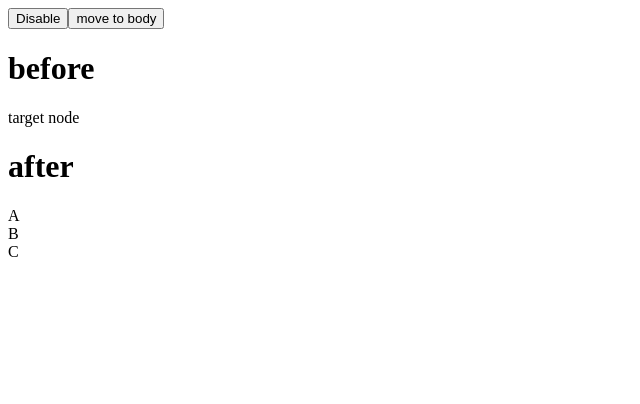
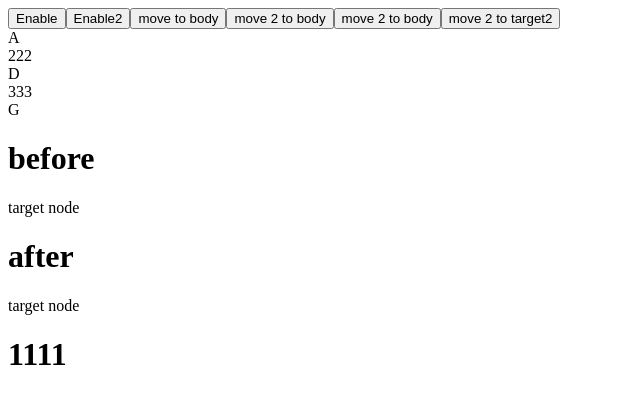
Before and after one commit to jackiotyu/vue2-teleport-next, a Vue app: page / in a window 1280 px wide. Shown: the top 404 px of the page, without its empty margins (0-640 px from the left). Built offline with nearby package versions, Linux system fonts and the light colour scheme.

Commit message:
chore: 使用注释节点占位

```diff
--- a/lib/Teleport.vue
+++ b/lib/Teleport.vue
@@ -11,24 +11,25 @@ export default defineComponent({
     },
     directives: {
         fragments: {
-            inserted: function (el) {
-                const children = Array.from(el.children);
-                const parent = el.parentElement;
-                children.forEach((item) => {
-                    parent && parent.appendChild(item);
-                });
-                parent && parent.removeChild(el);
+            inserted: function (el, binding, vnode) {
+                const componentInstance = vnode.context as any;
+                componentInstance.getFragment();
+                let parent = el.parentElement;
+                // TODO 处理上一级是teleport的情况
+                // parent && parent.attributes[fragmentAttr]s
+                parent && parent.replaceChild(componentInstance.comment, el);
             },
         },
     },
     data() {
         const base = {
-            parentRoot: null,
-        } as { parentRoot: HTMLElement | null };
-        return Object.preventExtensions(base) ;
+            comment: document.createComment(fragmentAttr),
+        } as {
+            comment: Comment;
+        };
+        return Object.preventExtensions(base);
     },
     mounted() {
-        this.getParentRoot();
         this.handleCheck();
     },
     updated() {
@@ -58,8 +59,8 @@ export default defineComponent({
             this.disabled ? this.revert() : this.transfer();
         },
         revert() {
-            if (!this.parentRoot) return;
-            this.parentRoot.appendChild(this.getFragment());
+            // 把注释节点转为实际子节点
+            this.comment.parentNode?.insertBefore(this.getFragment(), this.comment);
         },
         transfer() {
             let targetEl = typeof this.to === 'string' ? document.querySelector(this.to) : this.to;
@@ -68,13 +69,13 @@ export default defineComponent({
         },
         // @ts-ignore
         getParentRoot(): HTMLElement {
-            let parent = this.$parent;
+            let parentNode = this.comment.parentNode;
             // @ts-ignore
-            while (parent && parent.$el && parent.$el.attributes[fragmentAttr]) {
-                parent = parent.$parent;
+            while (parentNode && parentNode.attributes[fragmentAttr]) {
+                parentNode = parentNode.parentNode;
             }
             // @ts-ignore
-            this.parentRoot = parent.$el || document.body as HTMLElement;
+            return parentNode || document.body as HTMLElement;
         },
     },
 });
--- a/src/App.vue
+++ b/src/App.vue
@@ -1,15 +1,31 @@
 <template>
     <div>
         <button @click="onToggleDisable">{{ disabled ? 'Enable' : 'Disable' }}</button>
+        <button @click="onToggleDisable2">{{ disabled2 ? 'Enable2' : 'Disable2' }}</button>
         <button @click="onChangeTarget">move to {{ to }}</button>
+        <button @click="onChangeTarget2">move 2 to {{ to2 }}</button>
+        <button @click="to2 = 'body'">move 2 to body</button>
+        <button @click="to2 = '.target2'">move 2 to target2</button>
         <vue-teleport :to="to" :disabled="disabled">
             <div>A</div>
-            <div>B</div>
-            <div>C</div>
+            <section class="ddd">
+                222
+                <vue-teleport :to="to2" :disabled="disabled2">
+                    <div>D</div>
+                </vue-teleport>
+                333
+            </section>
+            <div>
+                <vue-teleport :to="to" :disabled="disabled">
+                    <div>G</div>
+                </vue-teleport>
+            </div>
         </vue-teleport>
         <h1>before</h1>
         <div class="target">target node</div>
         <h1>after</h1>
+        <div class="target2">target node</div>
+        <h1>1111</h1>
     </div>
 </template>
 
@@ -23,7 +39,9 @@ export default {
     data() {
         return {
             to: 'body', // selector of the target element
-            disabled: false,
+            to2: 'body',
+            disabled: true,
+            disabled2: true,
         };
     },
     methods: {
@@ -32,6 +50,12 @@ export default {
         },
         onChangeTarget() {
           this.to = this.to === 'body' ? '.target' : 'body';
+        },
+        onToggleDisable2() {
+          this.disabled2 = !this.disabled2;
+        },
+        onChangeTarget2() {
+          this.to2 = this.to2 === 'body' ? '.target2' : 'body';
         }
     },
 };
```
